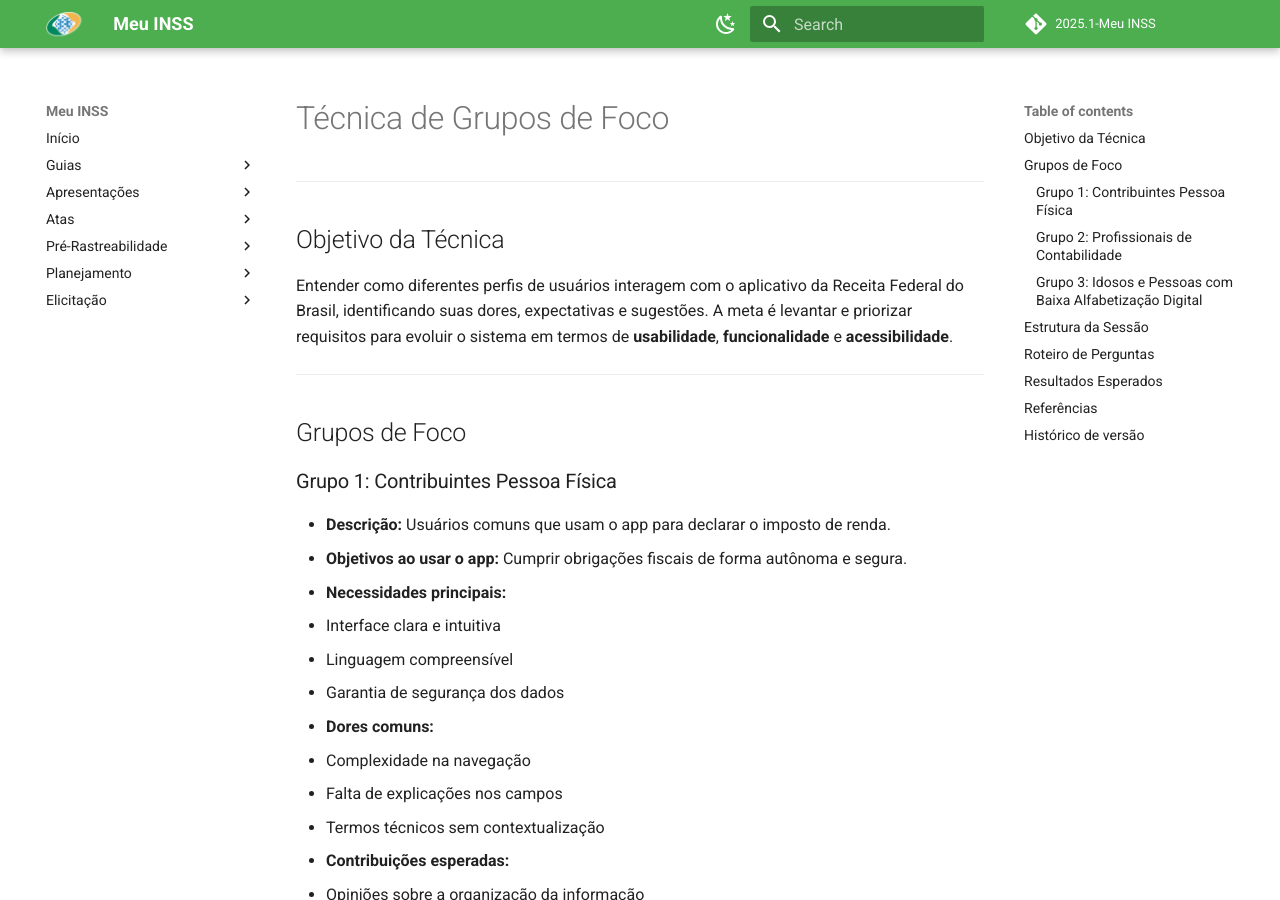
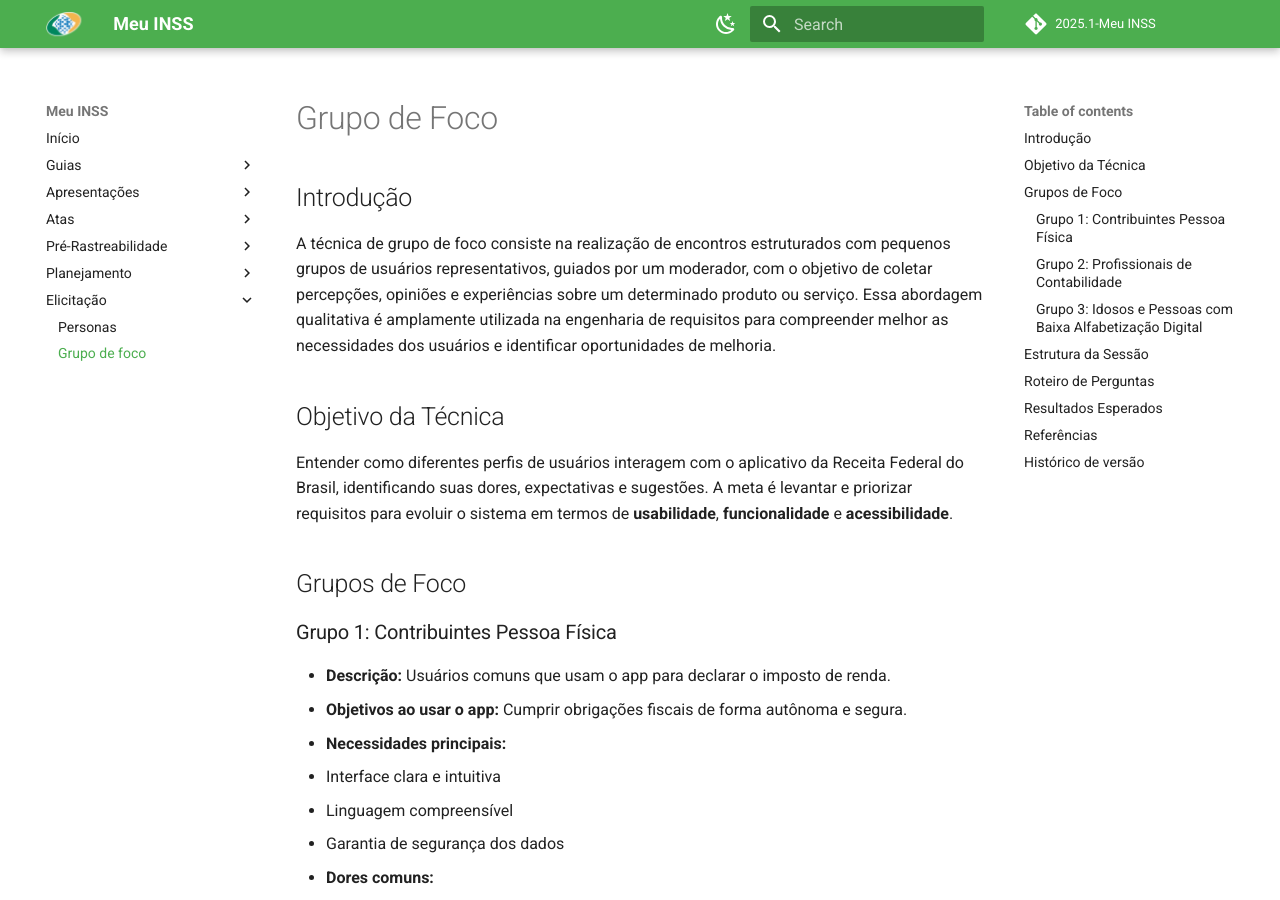
Before and after one commit to Requisitos-de-Software/2025.1-Meu-INSS, an MkDocs documentation site: the page built from docs/elicitacao/grupodefoco.md, in a window 1280 px wide and 900 px high. Built offline with MkDocs 1.6.1 and Material for MkDocs 9.7.7, drawn with Linux system fonts in a browser that asks for light colours; comment, search, counter and statistics services are not loaded; some of the changed text lies outside the part shown.

Commit message:
Padronizando doc e criando rotas

```diff
--- a/docs/elicitacao/grupodefoco.md
+++ b/docs/elicitacao/grupodefoco.md
@@ -1,13 +1,13 @@
-# Técnica de Grupos de Foco
+# Grupo de Foco
 
+## Introdução
 
----
+A técnica de grupo de foco consiste na realização de encontros estruturados com pequenos grupos de usuários representativos, guiados por um moderador, com o objetivo de coletar percepções, opiniões e experiências sobre um determinado produto ou serviço. Essa abordagem qualitativa é amplamente utilizada na engenharia de requisitos para compreender melhor as necessidades dos usuários e identificar oportunidades de melhoria.
 
 ##  Objetivo da Técnica
 
 Entender como diferentes perfis de usuários interagem com o aplicativo da Receita Federal do Brasil, identificando suas dores, expectativas e sugestões. A meta é levantar e priorizar requisitos para evoluir o sistema em termos de **usabilidade**, **funcionalidade** e **acessibilidade**.
 
----
 
 ##  Grupos de Foco
 
--- a/mkdocs.yml
+++ b/mkdocs.yml
@@ -50,3 +50,4 @@
       - Cronograma: planejamento/cronograma.md
   - Elicitação:
       - Personas: elicitacao/personas.md
+      - Grupo de foco: elicitacao/grupodefoco.md
```
Also changed, not shown: other parts of docs/elicitacao/grupodefoco.md (+2 -2 lines).
